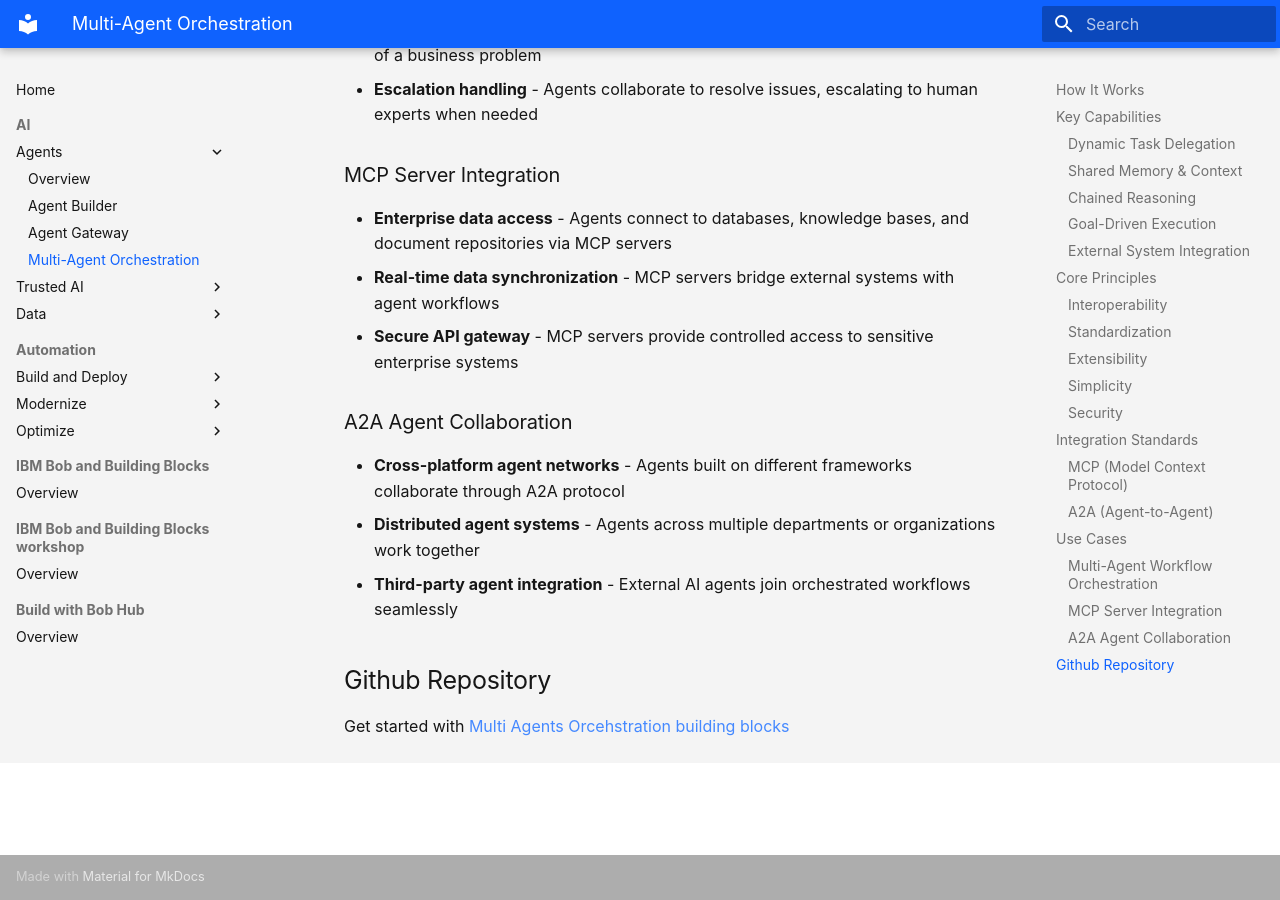
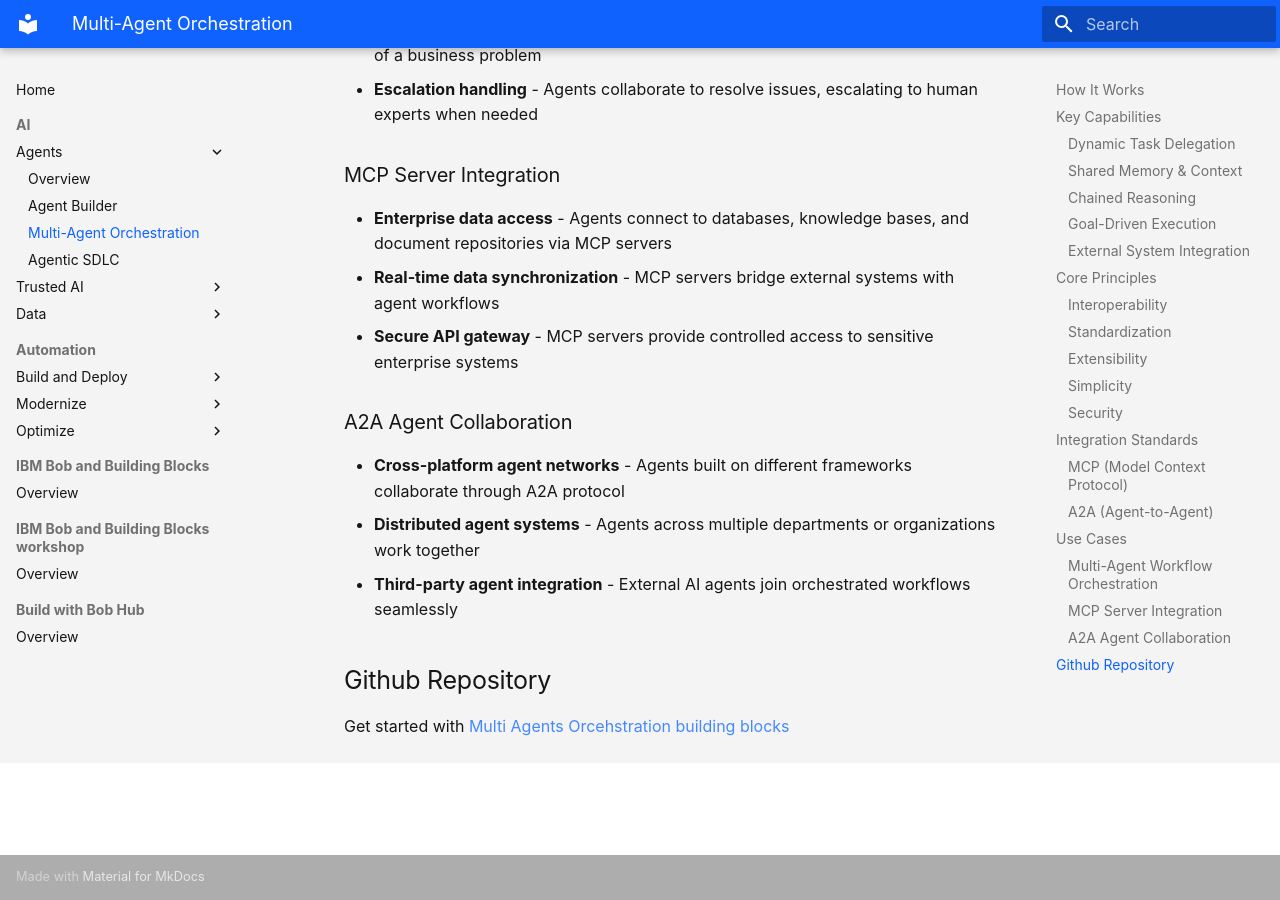
Before and after one commit to ibm-self-serve-assets/building-blocks-docs, an MkDocs documentation site: the page built from docs-src/ai-core/agents/multi-agent-orchestration.md, in a window 1280 px wide and 900 px high, scrolled down 2591 px. Built offline with MkDocs 1.6.1 and Material for MkDocs 9.7.7, drawn with Linux system fonts in a browser that asks for light colours.

Commit message:
added sidebar for the agents

```diff
--- a/mkdocs.yml
+++ b/mkdocs.yml
@@ -50,8 +50,8 @@ nav:
       - Agents:
           - Overview: ai-core/agents/index.md
           - Agent Builder: ai-core/agents/agent-builder.md
-          - Agent Gateway: ai-core/agents/ai-gateway.md
           - Multi-Agent Orchestration: ai-core/agents/multi-agent-orchestration.md
+          - Agentic SDLC: ai-core/agents/agentic-sdlc.md
 
       - Trusted AI:
           - Overview: ai-core/trust/index.md
```
